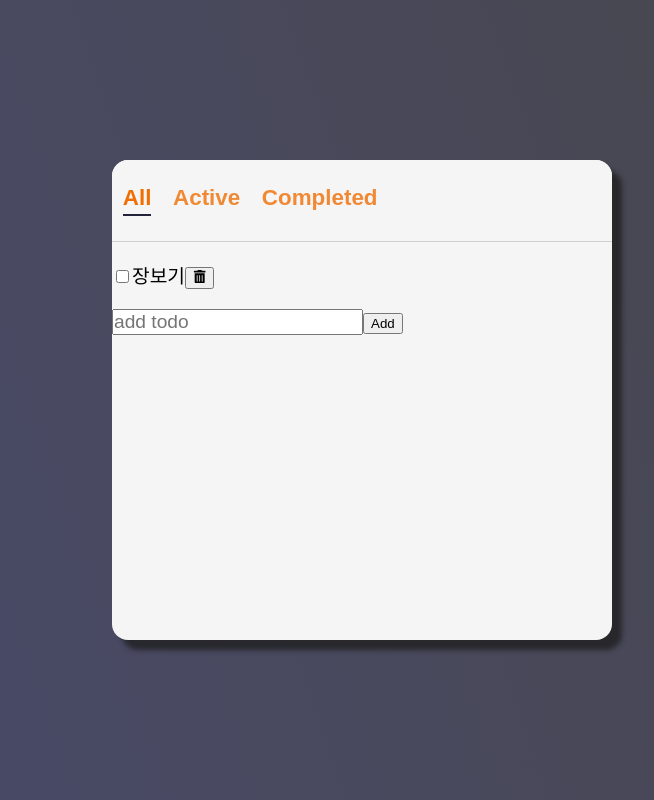
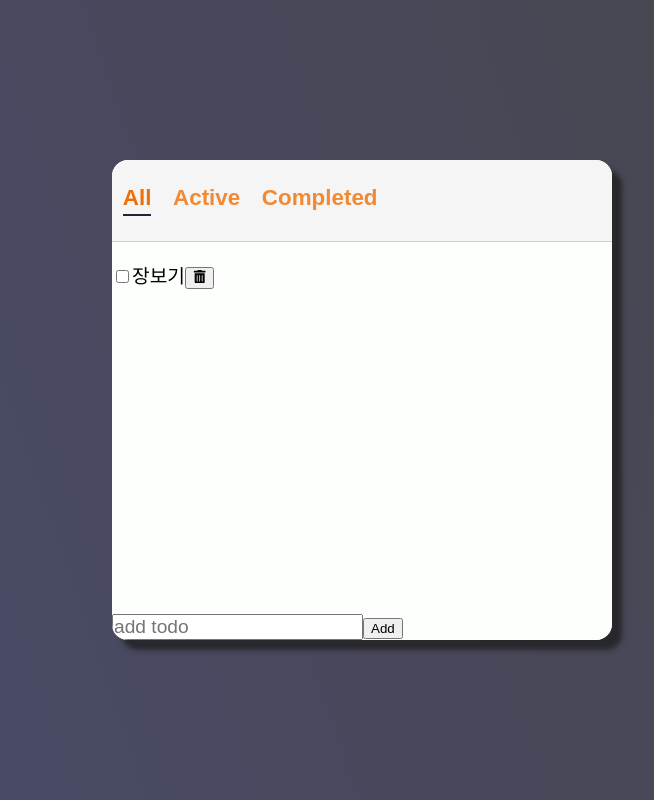
Before and after one commit to Lyuhitto/todo-list, a React (Create React App) app: page / in a window 1280 px wide. Shown: the whole page, without its empty margins (278-932 px from the left). Built offline with nearby package versions, Linux system fonts and the light colour scheme; the HTML template or start-up script is replaced by a standard one.

Commit message:
Add style for TodoList
Add style for TodoList component.

```diff
--- a/src/component/TodoList/TodoList.jsx
+++ b/src/component/TodoList/TodoList.jsx
@@ -1,6 +1,7 @@
 import React, { useState } from 'react';
 import AddTodo from './../AddTodo/AddTodo';
 import TodoItem from './../TodoItem/TodoItem';
+import styles from './TodoList.module.css'
 
 export default function TodoList({ filter }) {
   const [todos, setTodos] = useState([
@@ -18,8 +19,8 @@ export default function TodoList({ filter }) {
   const filtered = getFilteredItems(todos, filter)
 
   return (
-    <section>
-      <ul>
+    <section className={styles.container}>
+      <ul className={styles.list}>
         {filtered.map((item) => (
           <TodoItem
             todo={item}
--- /dev/null
+++ b/src/component/TodoList/TodoList.module.css
@@ -0,0 +1,10 @@
+.container {
+  display: flex;
+  flex-direction: column;
+  background-color: var(--color-bg);
+  height: 100%;
+}
+.list {
+  flex: 1 1 auto;
+  overflow-y: auto;
+}
```
